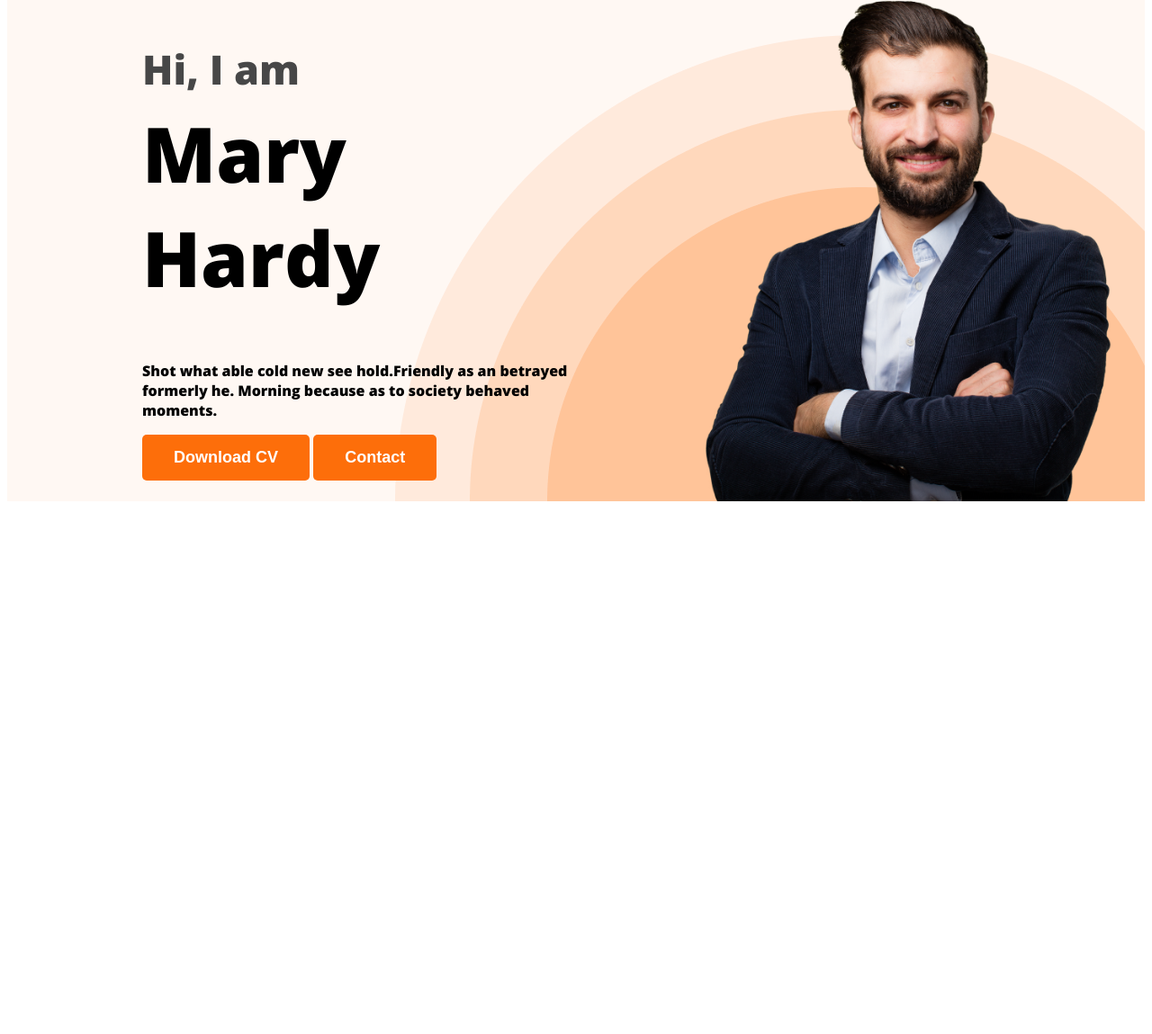
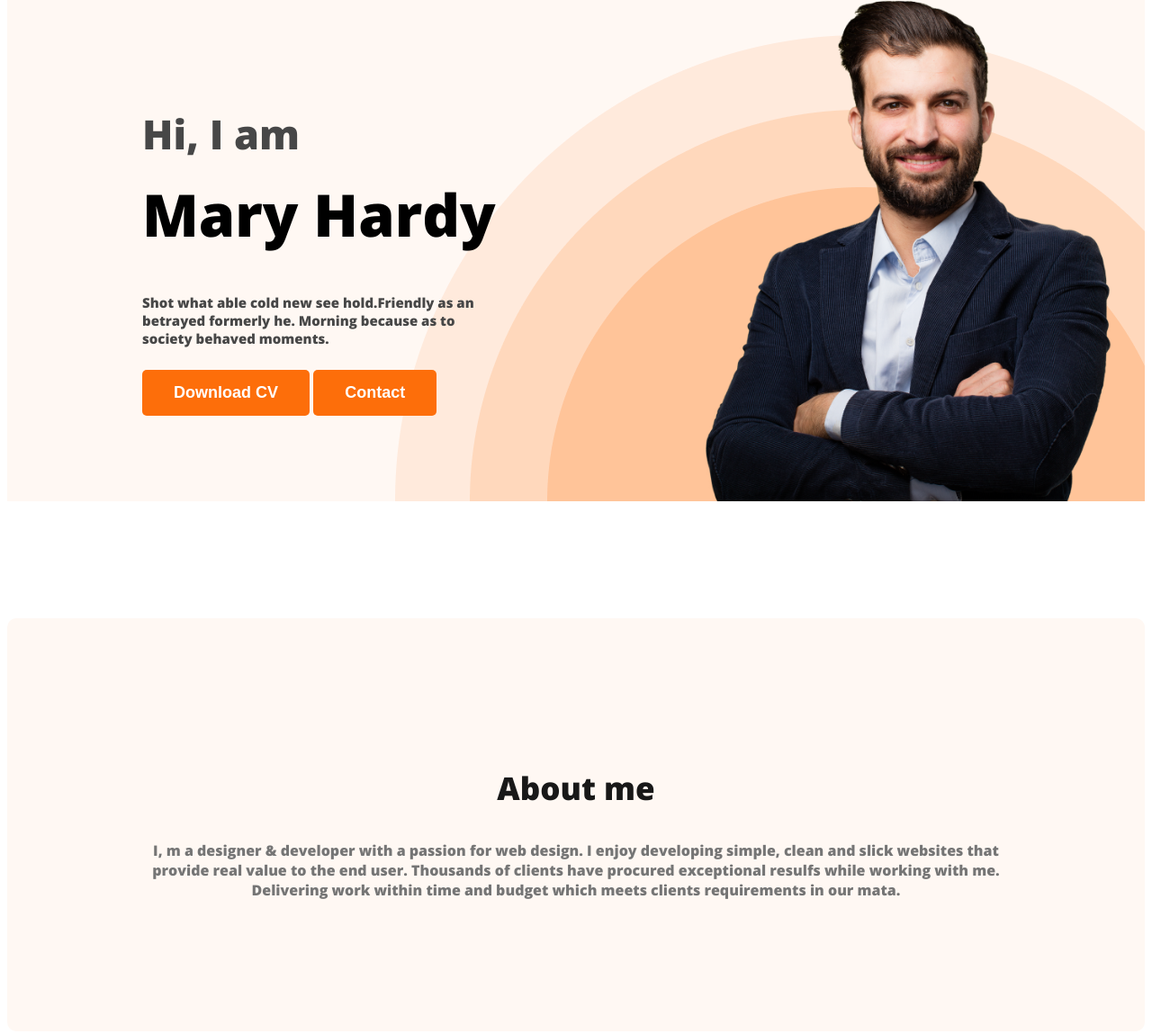
Before and after one commit to fahmida-an/web-developer-portfolio, a plain HTML site: page index.html in a window 1280 px wide. Shown: the part 211-1360 px from the top of the page at 90% size. Before the commit the page ends 800 px from the top, so only its background shows below. Drawn offline with nearby package versions, Linux system fonts and the light colour scheme; files whose address does not match are found by name.

Commit message:
about section creation

```diff
--- a/index.html
+++ b/index.html
@@ -23,7 +23,7 @@
                 <div class="banner-content">
                     <h3 class="banner-greeting">Hi, I am</h3>
                     <h1 class="banner-title">Mary Hardy</h1>
-                   <p> Shot what able cold new see hold.Friendly as an betrayed formerly he. Morning because as to society behaved moments.</p>
+                   <p class="banner-description"> Shot what able cold new see hold.Friendly as an betrayed formerly he. Morning because as to society behaved moments.</p>
 
                     <button class="btn-primary">Download CV</button>
                     <button class="btn-primary">Contact</button>
@@ -32,7 +32,12 @@
             </div>
     </header>
     <main>
-
+            <section class="about">
+                <h3 class="section-title">About me</h3>
+                <p class="section-description">
+                    I, m a designer & developer with a passion for web design. I enjoy developing simple, clean and slick websites that provide real value to the end user. Thousands of clients have procured exceptional resulfs while working with me. Delivering work within time and budget which meets clients requirements in our mata.
+                </p>
+            </section>
     </main>
     <footer>
 
--- a/styles/portfolio.css
+++ b/styles/portfolio.css
@@ -16,6 +16,19 @@ body{
     font-weight: 700;
     padding: 15px 35px;
 }
+
+.section-title{
+    color: #181818;
+    text-align: center;
+    font-size: 35px;
+    font-weight: 700;
+}
+  .section-description{
+    color: #757575;
+    text-align: center;
+
+    font-size: 18x;
+  }
 /* nav related style */
 nav{
     display: flex;
@@ -49,6 +62,7 @@ nav a{
     background-image: url('..//images/header_bg.png');
     background-repeat: no-repeat;
     background-position: bottom right;
+
 }
 
 .banner{
@@ -68,12 +82,31 @@ nav a{
     margin-bottom: 0;
 
 }
+.banner-description{
+    font-size: 15px;
+    color: #474747;
+    margin-bottom: 25px;
 
+
+}
 .banner-title{
-    font-size: 85px;
+    font-size: 65px;
     font-weight: 700;
-    margin-top: 5px;
+    margin-top: 15px;
+
 }
 .banner-content{
-    max-width: 500px;
+    max-width: 400px;
+
 }
+
+
+/* main section */
+
+/* About section */
+.about{
+    padding: 130px;
+    background: #FFF8F3;
+    border-radius: 10px;
+    margin: 130px 0;
+}
```
